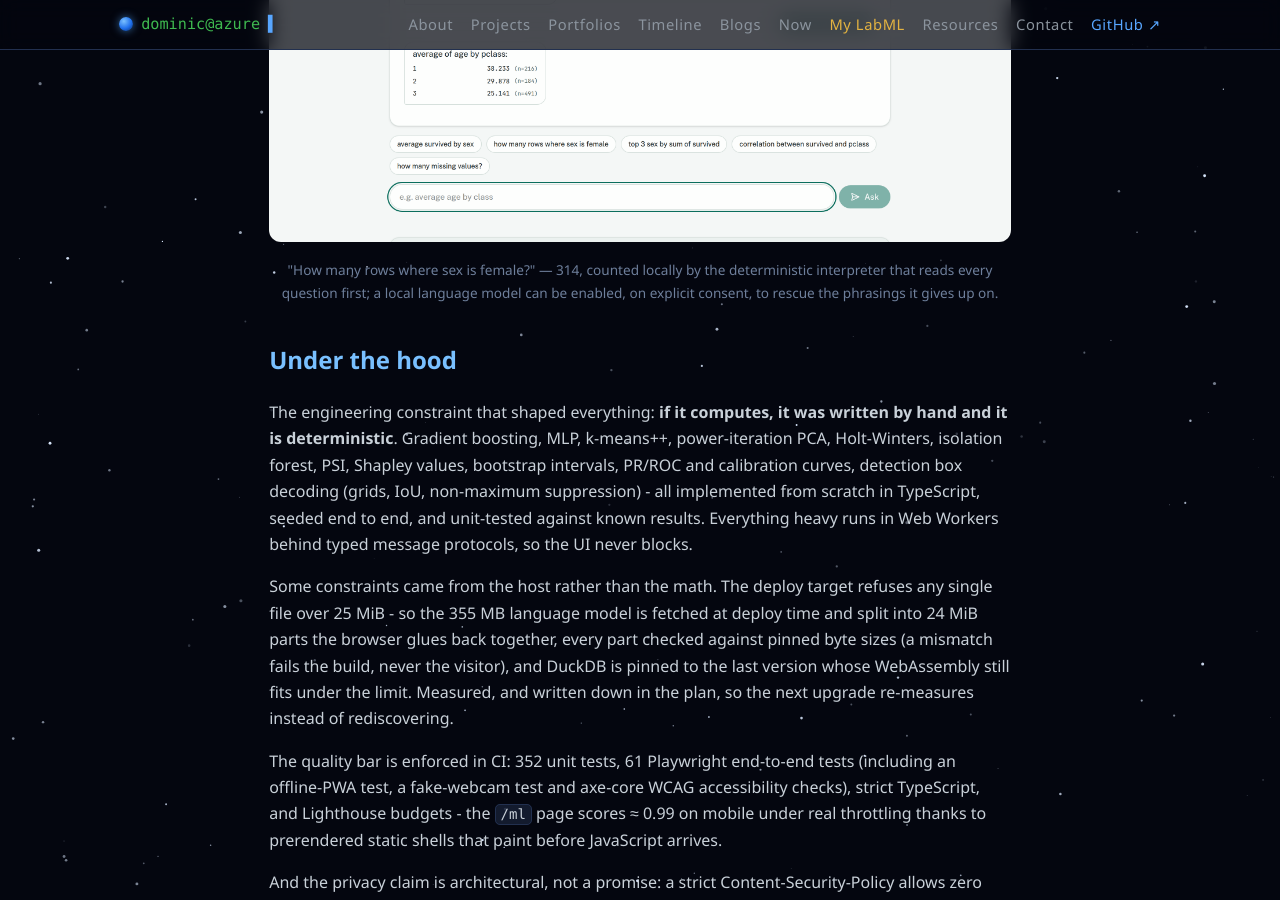
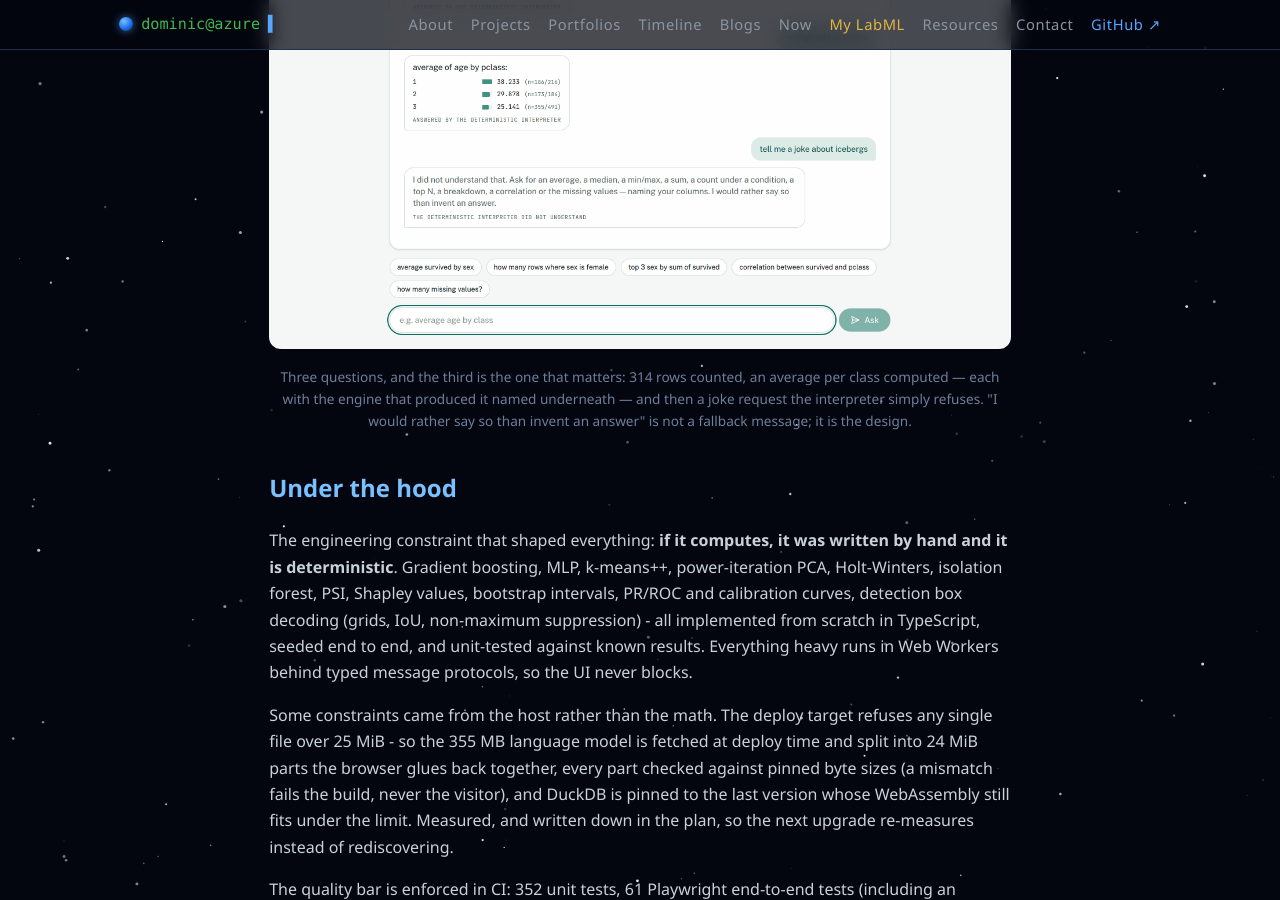
Before and after one commit to dapiced/dapiced.github.io, a Jekyll site: the page built from _portfolio/labml-ml-in-your-browser.md, in a window 1280 px wide and 900 px high, scrolled down 9098 px. Built offline with Jekyll 4.4.1, drawn with Linux system fonts in a browser that asks for light colours; comment, search, counter and statistics services are not loaded.

Commit message:
portfolio LabML : la capture du chat montre aussi le refus
Le texte des deux articles insiste sur le refus — « quand il ne comprend
pas, il le dit » — mais la figure ne montrait que deux réponses. Elle montre
maintenant les trois tours : le comptage, la moyenne par classe, et la
demande de blague que l'interpréteur refuse.

Deux choses en profitent au passage, parce que la capture date d'avant :
chaque réponse porte désormais le badge du moteur qui l'a produite, et le
refus porte le sien — « l'interpréteur déterministe n'a pas compris » —
qui ne prétend pas être une réponse.

Remplacement, pas ajout : l'article garde neuf figures et sa vidéo. Les
fichiers sont même plus légers qu'avant malgré une image plus haute
(220→110 Ko en anglais, 238→119 Ko en français), en PNG à palette : ce
sont des captures d'interface, sans photographie.

Les attributs width/height suivent les nouvelles dimensions (1280×1133 et
1280×1181 en pixels CSS, rendus à 2x), sans quoi la place réservée au
chargement serait fausse.

```diff
--- a/_portfolio/labml-ml-in-your-browser.md
+++ b/_portfolio/labml-ml-in-your-browser.md
@@ -176,8 +176,8 @@ Two smaller experiments in on-device AI, same privacy rules:
 </figure>
 
 <figure style="margin: 2rem 0; text-align: center;">
-  <img src="/assets/img/labml/ai-chat-en.png" alt="LabML data assistant answering plain-language questions on titanic: a row count for sex = female and average age by passenger class, computed by a local deterministic interpreter" width="1280" height="950" loading="lazy" style="width: 100%; height: auto; border-radius: 12px;" />
-  <figcaption style="font-size: 0.85rem; color: var(--faint); margin-top: 0.6rem;">"How many rows where sex is female?" — 314, counted locally by the deterministic interpreter that reads every question first; a local language model can be enabled, on explicit consent, to rescue the phrasings it gives up on.</figcaption>
+  <img src="/assets/img/labml/ai-chat-en.png" alt="LabML data assistant on titanic: a row count for sex = female and an average age by passenger class, each badged as answered by the deterministic interpreter, then a question about icebergs it refuses rather than answers" width="1280" height="1133" loading="lazy" style="width: 100%; height: auto; border-radius: 12px;" />
+  <figcaption style="font-size: 0.85rem; color: var(--faint); margin-top: 0.6rem;">Three questions, and the third is the one that matters: 314 rows counted, an average per class computed — each with the engine that produced it named underneath — and then a joke request the interpreter simply refuses. "I would rather say so than invent an answer" is not a fallback message; it is the design.</figcaption>
 </figure>
 
 ## Under the hood
```
Also changed, not shown: _portfolio/labml-le-ml-dans-votre-navigateur.md (+2 -2 lines), assets/img/labml/ai-chat-en.png, assets/img/labml/ai-chat-fr.png.
